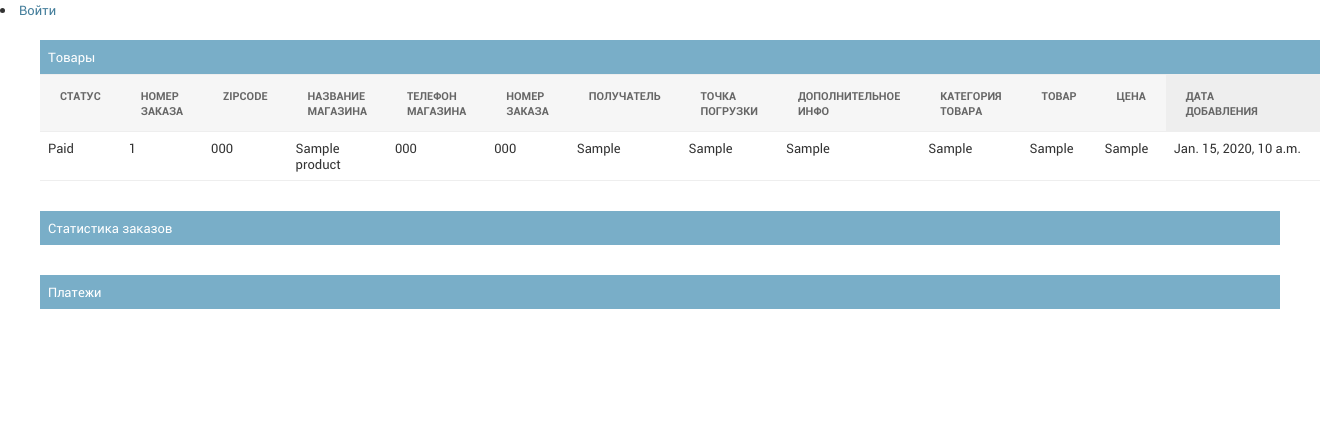
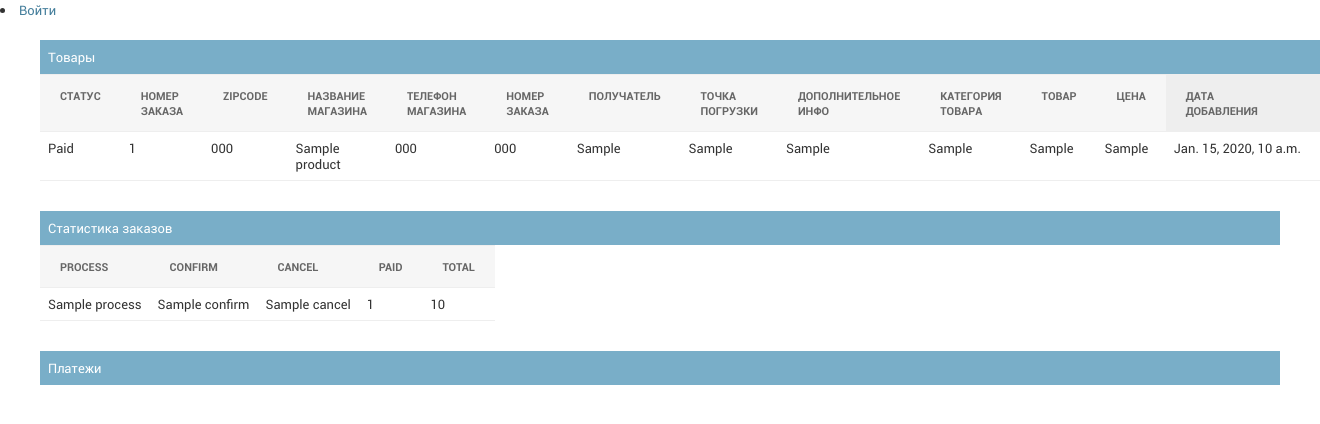
Before and after one commit to abikonya/logistic-bot, a Django app: template statistic_site/templates/main.html in a window 1320 px wide. Shown: the top 424 px of the page. Run offline with Django 3.2, Linux system fonts and the light colour scheme; tables that the repository leaves empty hold one stand-in row (values such as "Sample post"); the template is opened without the code that fills it: values that come from a table or form of the project are taken from there, most other values are stand-ins (such as "Sample title", 1, 10 or a date in 2020); grey boxes are pictures that could not be loaded.

Commit message:
update requirements.txt

```diff
--- a/statistic_site/templates/main.html
+++ b/statistic_site/templates/main.html
@@ -160,9 +160,48 @@
 
     <fieldset class="module aligned ">
         <h2>Статистика заказов</h2>
-        <div id="orders">
-            <!-- Сюда добавляется вывод от api запросов с помощью ajax и выполняется форматировние с помощью html тегов -->
-        </div>
+        <div class="counts">
+                    <table id="count_list">
+                        <thead>
+                        <tr>
+                            <th scope="col"  class="sortable column-process">
+                                <div class="text"><a href="?o=1.-13">Process</a></div>
+                                <div class="clear"></div>
+                            </th>
+
+                            <th scope="col"  class="sortable column-confirm">
+                                <div class="text"><a href="?o=2.-13">Confirm</a></div>
+                                <div class="clear"></div>
+                            </th>
+
+                            <th scope="col"  class="sortable column-cancel">
+                                <div class="text"><a href="?o=3.-13">Cancel</a></div>
+                                <div class="clear"></div>
+                            </th>
+
+                            <th scope="col"  class="sortable column-paid">
+                                <div class="text"><a href="?o=4.-13">Paid</a></div>
+                                <div class="clear"></div>
+                            </th>
+
+                            <th scope="col"  class="sortable column-total">
+                                <div class="text"><a href="?o=5.-13">Total</a></div>
+                                <div class="clear"></div>
+                            </th>
+                        <tbody>
+
+                        <tr class="row">
+
+                            <td class="field-process">{{ process }}</td>
+                            <td class="field-confirm">{{ confirm }}</td>
+                            <td class="field-cancel">{{ cancel }}</td>
+                            <td class="field-paid">{{ paid }}</td>
+                            <td class="field-total">{{ total }}</td>
+                        </tr>
+
+                    </tbody>
+                    </table>
+                </div>
     </fieldset>
 
     <fieldset class="module aligned ">
--- a/statistic_site/views.py
+++ b/statistic_site/views.py
@@ -31,6 +31,12 @@ class MainView(TemplateView):
                 ctx['balance'] = '$BALANCE$'
             ctx['products'] = Products.objects.filter(user_id=request.user)
             ctx['statuses'] = Statuses.objects.filter(user_id=request.user)
+            ctx['process'] = Statuses.objects.filter(user_id=request.user, status='Process').count()
+            ctx['confirm'] = Statuses.objects.filter(user_id=request.user, status='Confirm').count()
+            ctx['cancel'] = Statuses.objects.filter(user_id=request.user, status='Cancel').count()
+            ctx['paid'] = Statuses.objects.filter(user_id=request.user, status='Paid').count()
+            ctx['total'] = Statuses.objects.filter(user_id=request.user).count()
+
             return render(request, self.template_name, ctx)
         else:
             return render(request, self.login_template, {})
```
